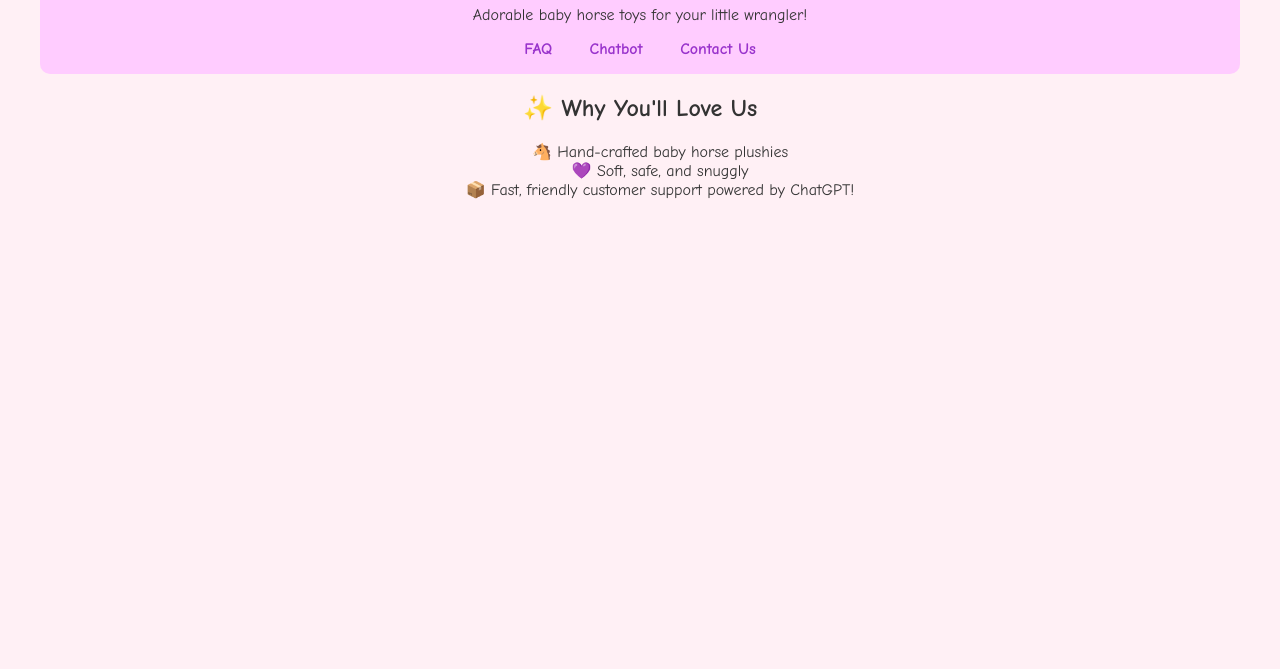
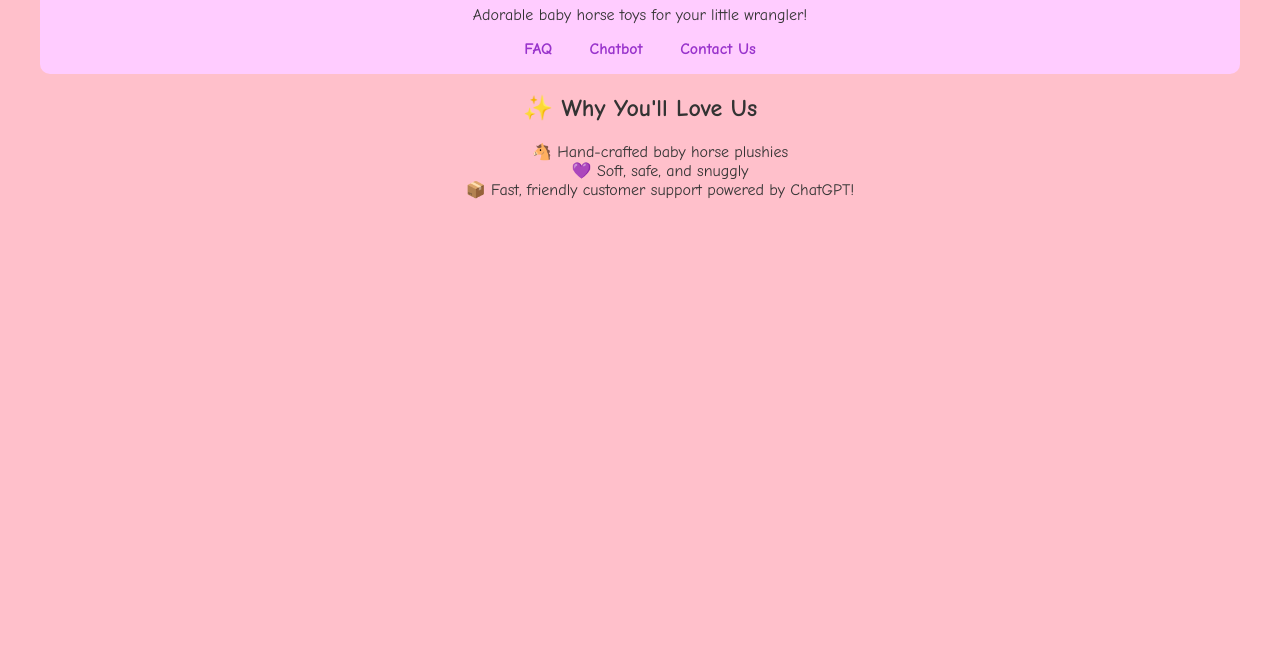
Before and after one commit to moniponi221/moniponi221.github.io, a plain HTML site: page index.html in a window 1280 px wide. Shown: the part 131-800 px from the top of the page. Drawn offline with Linux system fonts and the light colour scheme.

Commit message:
Update index.html

```diff
--- a/index.html
+++ b/index.html
@@ -6,7 +6,7 @@
   <style>
     body {
       font-family: 'Comic Sans MS', cursive, sans-serif;
-      background-color: #fff0f5;
+      background-color: #ffc0cb;
       color: #333;
       text-align: center;
       padding: 2rem;
```
